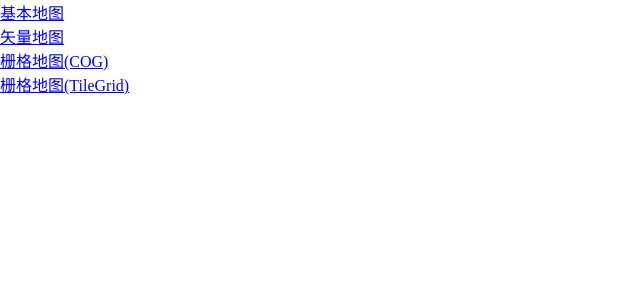
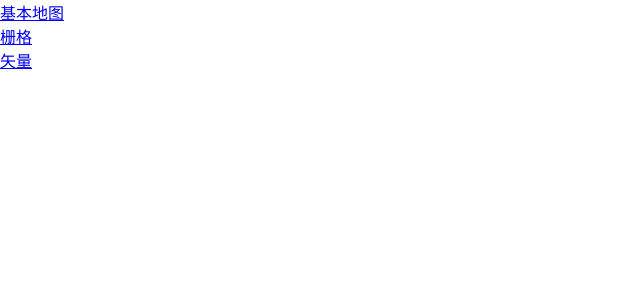
Before and after one commit to mengdongbao/learn-ol, a Vue app: page / in a window 1280 px wide. Shown: the top 300 px of the page, without its empty margins (0-640 px from the left). Built offline with nearby package versions, Linux system fonts and the light colour scheme; the HTML template or start-up script is replaced by a standard one.

Commit message:
路由结构调整

```diff
--- a/src/router/index.ts
+++ b/src/router/index.ts
@@ -22,22 +22,36 @@ const router = createRouter({
     {
       path: '/base',
       name: 'baseMap',
-      component: () => import('@/views/base/BaseMap.vue')
+      component: () => import('@/views/base/BaseMap.vue'),
     },
     {
       path: '/vector',
-      name: 'vectorMap',
-      component: () => import('@/views/vector/VectorDemo.vue')
+      name: 'vectorIndex',
+      component: () => import('@/views/vector/VectorIndex.vue'),
+      children: [
+        {
+            path: 'base',
+            name: 'vectorDemo',
+            component: () => import('@/views/vector/VectorDemo.vue')
+        }
+      ]
     },
     {
-      path: '/rasterCOG',
-      name: 'rasterCOG',
-      component: () => import('@/views/raster/RasterCOG.vue')
-    },
-    {
-      path: '/tileGrid',
-      name: 'tileGrid',
-      component: () => import('@/views/raster/TileGrid.vue')
+      path: '/raster',
+      name: 'rasterIndex',
+      component: () => import('@/views/raster/RasterIndex.vue'),
+      children: [
+        {
+          path: 'rasterCOG',
+          name: 'rasterCOG',
+          component: () => import('@/views/raster/RasterCOG.vue'),
+        },
+        {
+          path: 'tileGrid',
+          name: 'tileGrid',
+          component: () => import('@/views/raster/TileGrid.vue'),
+        },
+      ],
     },
   ],
 })
--- a/src/views/HomeView.vue
+++ b/src/views/HomeView.vue
@@ -4,17 +4,10 @@
 <template>
     <div class="page-test-view">
         <div>
-      <router-link :to="{name: 'baseMap'}">基本地图</router-link>
+            <router-link :to="{ name: 'baseMap' }">基本地图</router-link>
         </div>
-    <div>
-      <router-link :to="{name: 'vectorMap'}">矢量地图</router-link>
-    </div>
-    <div>
-      <router-link :to="{name: 'rasterCOG'}">栅格地图(COG)</router-link>
-    </div>
-    <div>
-      <router-link :to="{name: 'tileGrid'}">栅格地图(TileGrid)</router-link>
-    </div>
+        <div><router-link :to="{ name: 'rasterIndex' }">栅格</router-link></div>
+        <div><router-link :to="{ name: 'vectorIndex' }">矢量</router-link></div>
     </div>
 </template>
 
--- /dev/null
+++ b/src/views/raster/RasterIndex.vue
@@ -0,0 +1,19 @@
+<script setup lang="ts">
+
+</script>
+
+<template>
+    <div>
+        <router-view></router-view>
+        <div style="border: 1px solid red;">
+            <div>
+                <router-link :to="{ name: 'rasterCOG' }">栅格地图(COG)</router-link>
+            </div>
+            <div>
+                <router-link :to="{ name: 'tileGrid' }">栅格地图(TileGrid)</router-link>
+            </div>
+        </div>
+    </div>
+</template>
+
+<style scoped lang="less"></style>
--- /dev/null
+++ b/src/views/vector/VectorIndex.vue
@@ -0,0 +1,16 @@
+<script setup lang="ts">
+
+</script>
+
+<template>
+    <div>
+        <router-view></router-view>
+        <div>
+            <div>
+                <router-link :to="{ name: 'vectorDemo' }">基本地图</router-link>
+            </div>
+        </div>
+    </div>
+</template>
+
+<style scoped lang="less"></style>
```
Lines whose indentation alone changed are shown as unchanged.
